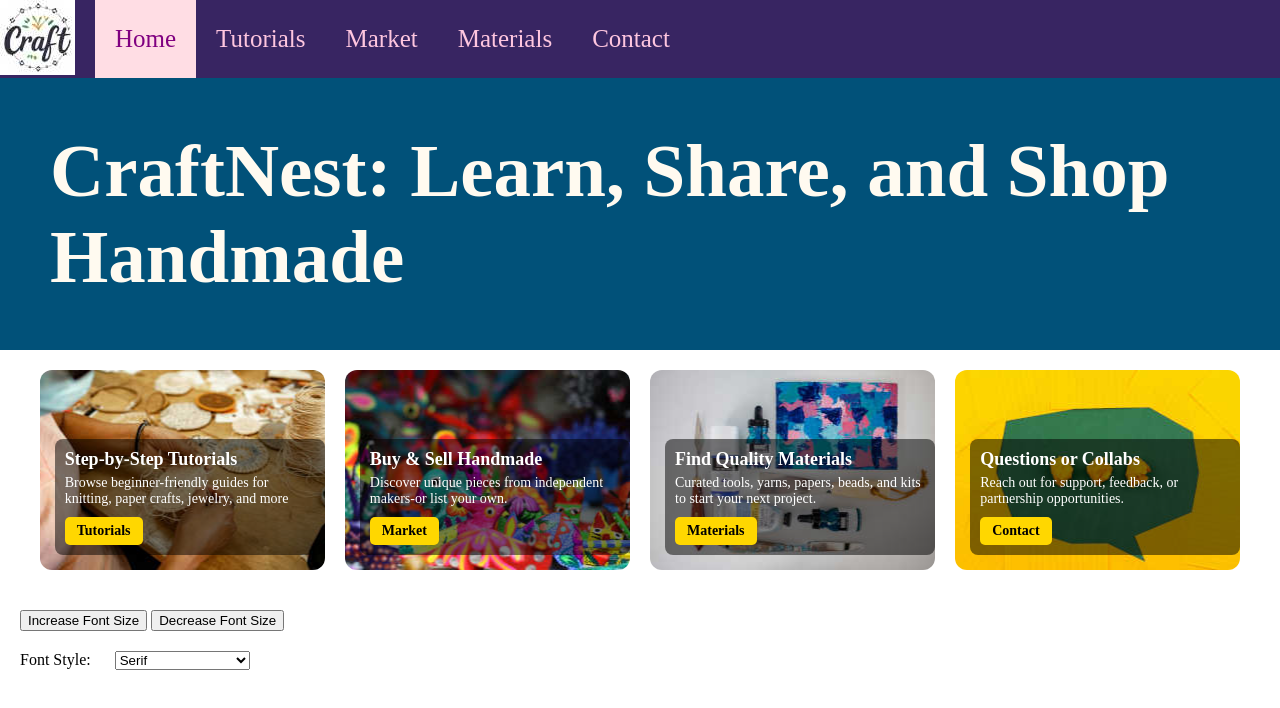
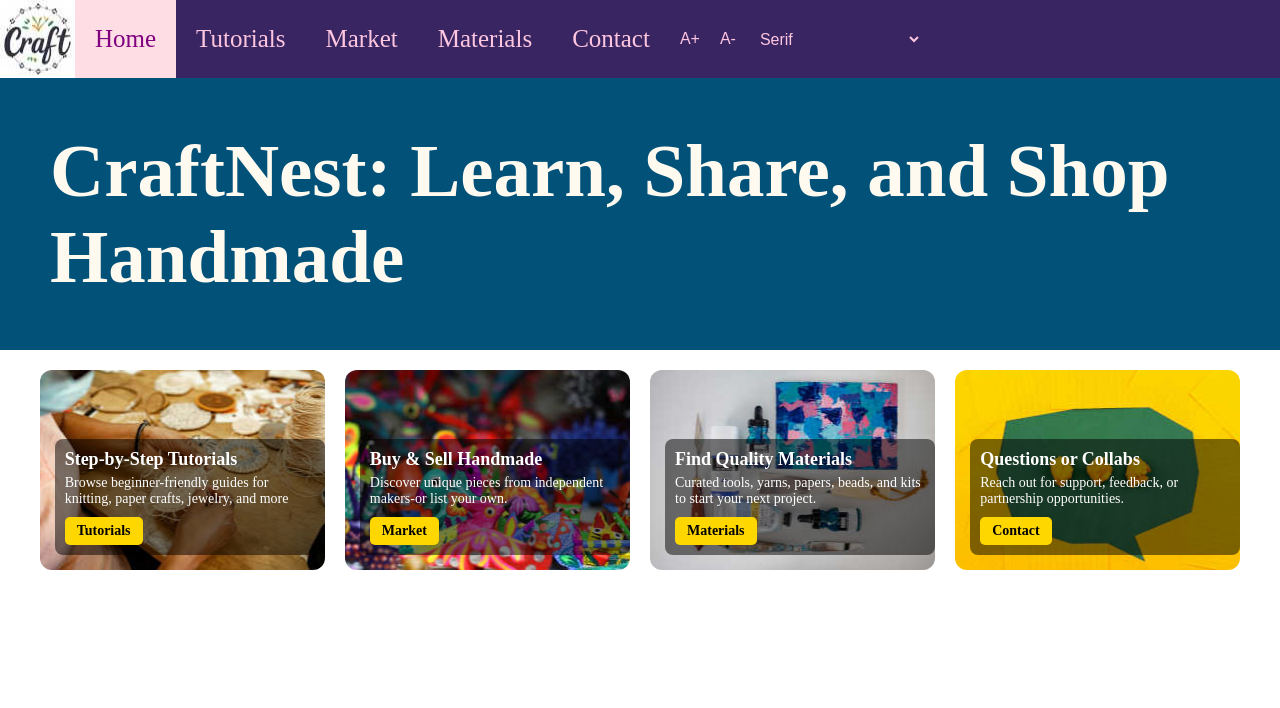
Before and after one commit to SamanthaSu512/craftnest-frontend, a plain HTML site: page index.html in a window 1280 px wide. Drawn offline with Linux system fonts and the light colour scheme.

Commit message:
Move Buttons to the top, Merge script

```diff
--- a/index.html
+++ b/index.html
@@ -10,13 +10,22 @@
 <body>
 	<header>
 		<nav class="topnav">
-			<!--This image was generated by DeepAI using the prompt 'Generate a logo for an online craft website where people can find tutorials, buy and sell crafts and materials".-->
+		  <!--This image was generated by DeepAI using the prompt 'Generate a logo for an online craft website where people can find tutorials, buy and sell crafts and materials".-->
 		  <img src="images/homepage/logo.jpg" alt="Logo of the company">
 		  <a class="active" href="index.html">Home</a>
 		  <a href="tutorials/tutorials.html">Tutorials</a>
 		  <a href="market/market.html">Market</a>
 		  <a href="materials/materials.html">Materials</a>
 		  <a href="contact/contact.html">Contact</a>
+		  <button onclick="adjustFontSize(0.1)"> A+ </button>
+		  <button onclick="adjustFontSize(-0.1)"> A- </button>
+		  <select id="fontType" onchange="setFontType(this.value)">
+		  <option value="serif">Serif</option>
+		  <option value="sans-serif">Sans Serif</option>
+		  <option value="monospace">Monospace</option>
+		  <option value="Arial, sans-serif">Arial</option>
+		  <option value="'Times New Roman', serif">Times New Roman</option>
+		  </select>
 		</nav>
 	</header>
 
@@ -72,18 +81,6 @@
 			</article>
 		</div>
 
-		<div class="font-controls">
-			<button onclick="adjustFontSize(0.1)"> Increase Font Size </button>
-			<button onclick="adjustFontSize(-0.1)"> Decrease Font Size </button>
-		</div>
-		<label for="fontType">Font Style:</label>
-		<select id="fontType" onchange="setFontType(this.value)">
-		  <option value="serif">Serif</option>
-		  <option value="sans-serif">Sans Serif</option>
-		  <option value="monospace">Monospace</option>
-		  <option value="Arial, sans-serif">Arial</option>
-		  <option value="'Times New Roman', serif">Times New Roman</option>
-		</select>
 	</main>
 </body>
 </html>
--- a/jscode.js
+++ b/jscode.js
@@ -1,3 +1,4 @@
+// Font scaling
 let fontScale = 1;
 
 function adjustFontSize(factor) {
@@ -9,3 +10,33 @@ function adjustFontSize(factor) {
 function setFontType(fontFamily) {
   document.body.style.fontFamily = fontFamily;
 }
+
+// Contact form handler
+document.addEventListener("DOMContentLoaded", () => {
+  const form = document.getElementById("contactForm");
+  if (form) {
+    form.addEventListener("submit", async function (e) {
+      e.preventDefault();
+
+      const formData = {
+        name: this.name.value,
+        email: this.email.value,
+        message: this.message.value,
+      };
+
+      try {
+        const response = await fetch("https://craftnest-backend-s6sm.onrender.com/contact", {
+          method: "POST",
+          headers: { "Content-Type": "application/json" },
+          body: JSON.stringify(formData),
+        });
+
+        const result = await response.json();
+        alert(result.message || "Message sent!");
+        this.reset();
+      } catch (err) {
+        alert("Failed to send message: " + err.message);
+      }
+    });
+  }
+});
--- a/styles/main.css
+++ b/styles/main.css
@@ -12,14 +12,12 @@ body {
 .topnav {
   background-color: #382562;
   overflow: hidden;
+  display: flex;
+  align-content: center;
+  vertical-align: middle;
+  flex-wrap: wrap;
 }
 
-.topnav img {
-  width: 75px;
-  height: 75px;
-  float: left;
-  margin-right: 20px;
-}
 
 .topnav a {
   float: left;
@@ -35,10 +33,42 @@ body {
   color: #382562;
 }
 
+.topnav button:hover {
+  background-color: #FEC6DF;
+  color: #382562;
+}
+
+.topnav select:hover {
+  background-color: #FEC6DF;
+  color: #382562;
+}
+
 .topnav a.active {
   background-color: #FFDDE4;
   color: purple;
 }
+
+.topnav button {
+  color: #FEC6DF;
+  background-color: #382562;
+  border: none;
+  padding: 5px 10px;
+  margin: 0;
+  border-radius: 5px;
+  cursor: pointer;
+  font-size: 1rem;
+}
+
+.topnav select{
+  color:#FEC6DF;
+  background-color: #382562;
+  border:none;
+  border-radius:6px;
+  padding:6px 10px;
+  font-size:1rem;
+  cursor:pointer;
+}
+
 
 /* HEADLINE */
 .headline h1 {
@@ -185,6 +215,7 @@ body {
 label{
   margin:20px;
 }
+
 /* MEDIA QUERIES */
 @media screen and (max-width: 768px) {
   .card {
```
Also changed, not shown: contact/contact.html (+9 -32 lines), market/market.html (+9 -12 lines), materials/materials.html (+9 -12 lines), tutorials/tutorials.html (+9 -12 lines).
